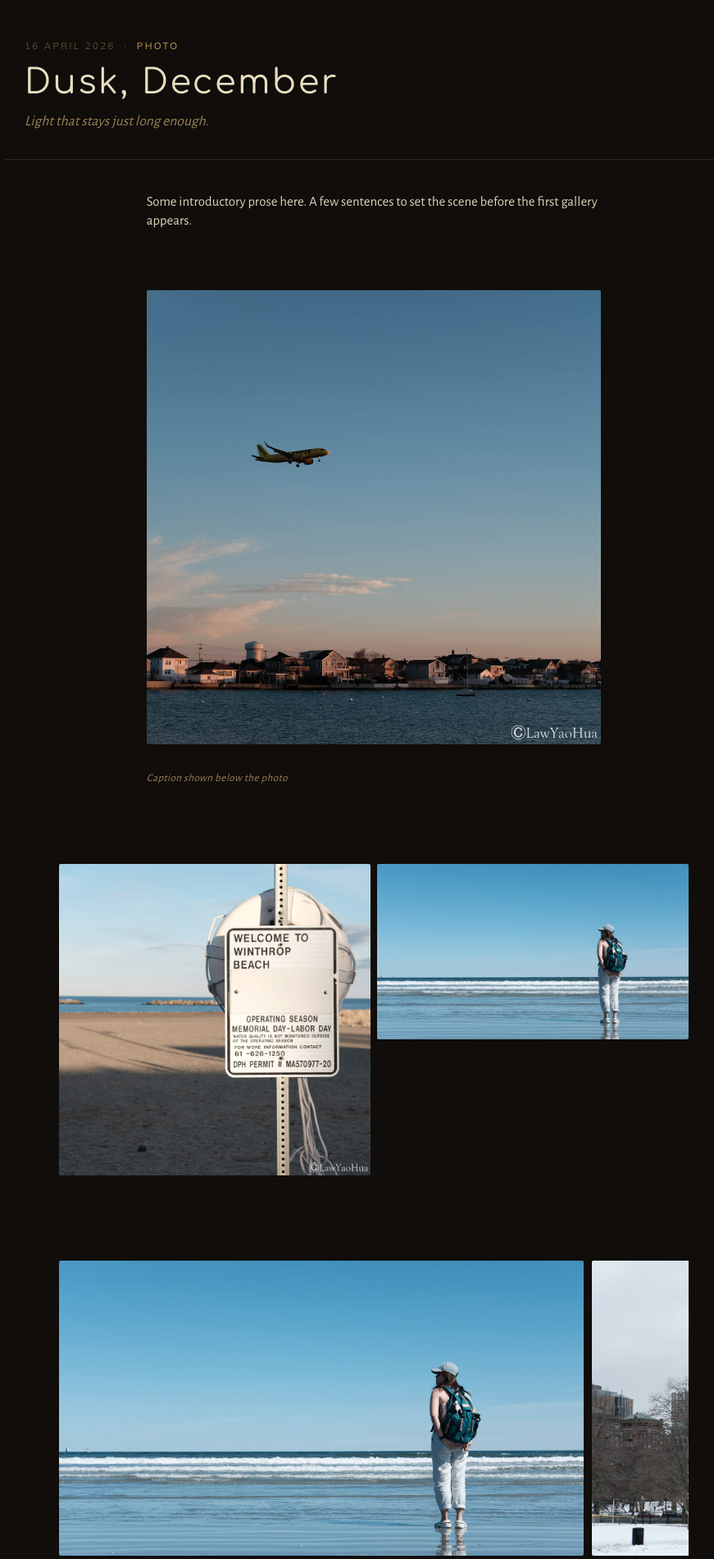
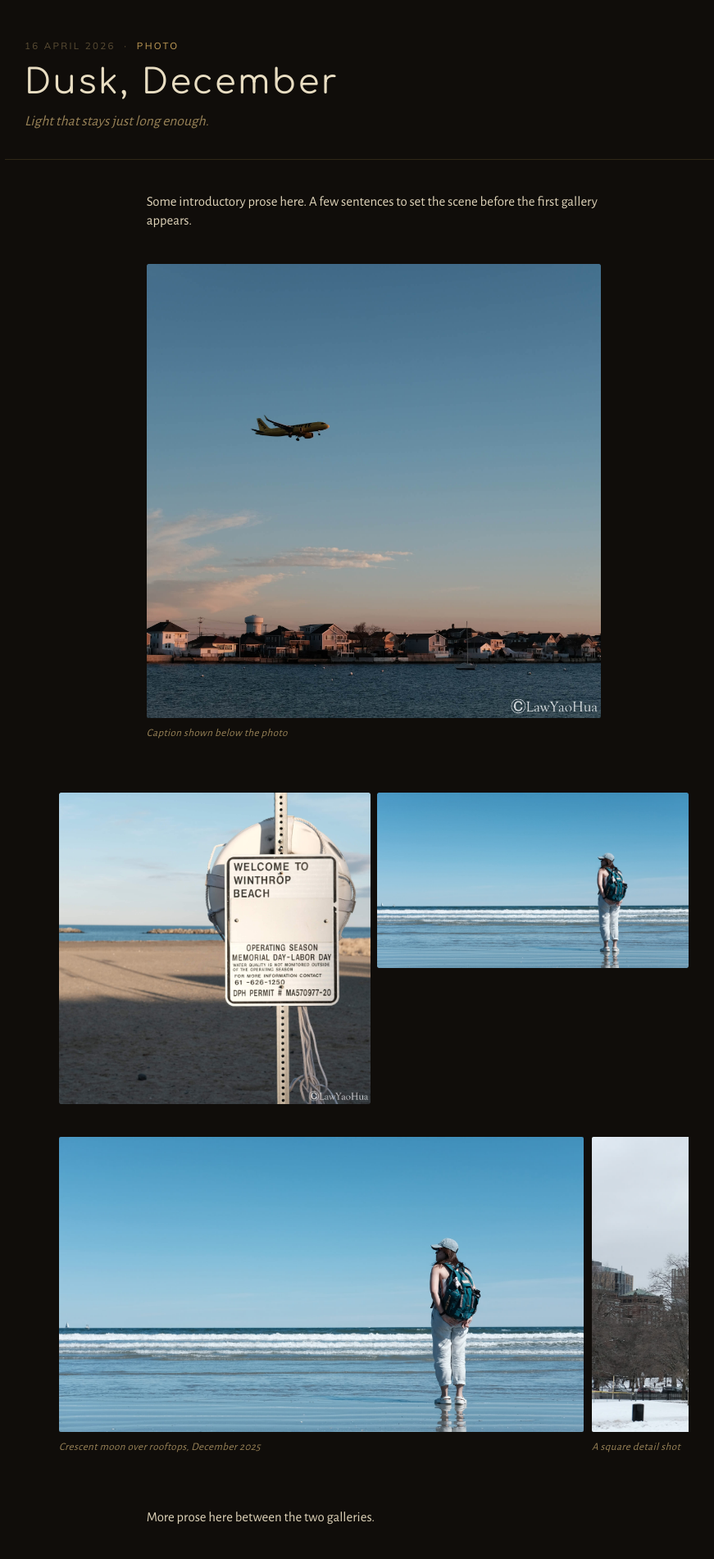
Before and after one commit to yhlreporter/site, a Jekyll site: the page built from _posts/2026-04-16-dusk-december.md, in a window 1280 px wide. Shown: the top 1902 px of the page at 82% size, without its empty margins (184-1055 px from the left). Built offline with Jekyll 4.4.1, drawn with Linux system fonts in a browser that asks for light colours; comment, search, counter and statistics services are not loaded.

Commit message:
Update main.css

```diff
--- a/assets/css/main.css
+++ b/assets/css/main.css
@@ -286,12 +286,12 @@
   text-underline-offset: 3px;
 }
 
-.post__body img {
+/* .post__body img {
   width: 100%;
   height: auto;
   display: block;
   margin: 2rem 0;
-}
+} */
 
 .post__body blockquote {
   border-left: 2px solid var(--gold-dim);
```
